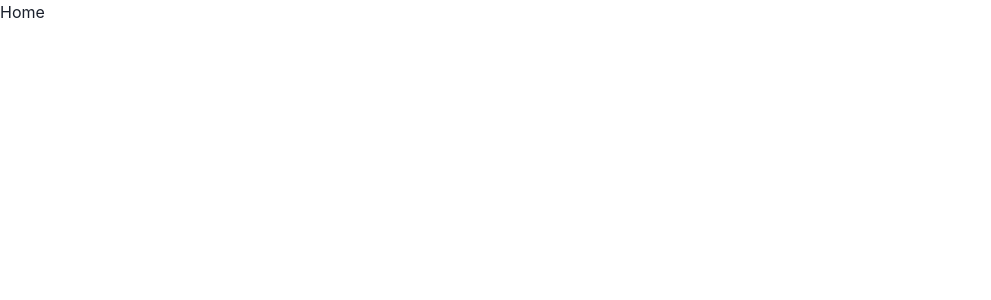
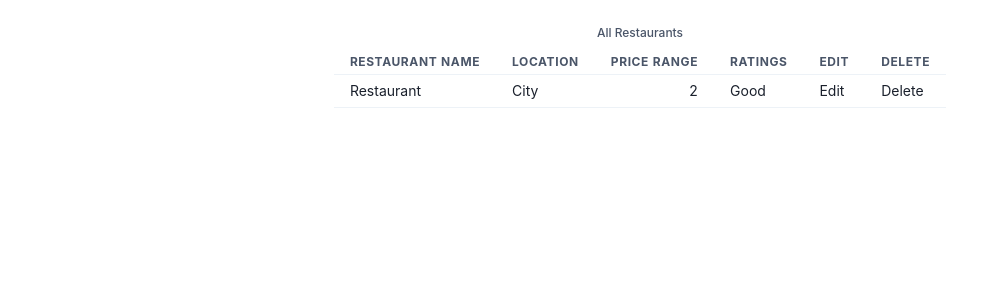
Before and after one commit to muhammadderic/yelp_clone--PERN-stack, a React (Create React App) app in the folder client/: page / in a window 1280 px wide. Shown: the top 300 px of the page, without its empty margins (0-991 px from the left). Built offline with nearby package versions, Linux system fonts and the light colour scheme.

Commit message:
Styling Home, addRestaurant, and detailRestaurant page

```diff
--- a/client/src/App.js
+++ /dev/null
@@ -1,28 +0,0 @@
-import {
-  createBrowserRouter,
-  RouterProvider,
-} from "react-router-dom";
-import Home from "./pages/Home";
-import AddRestaurant from "./pages/AddRestaurant";
-import DetailRestaurant from "./pages/DetailRestaurant";
-
-const router = createBrowserRouter([
-  {
-    path: "/",
-    element: <Home />,
-  },
-  {
-    path: "/add",
-    element: <AddRestaurant />,
-  },
-  {
-    path: "/update",
-    element: <DetailRestaurant />,
-  },
-]);
-
-function App() {
-  return <RouterProvider router={router} />;
-}
-
-export default App;
--- a/client/src/index.js
+++ b/client/src/index.js
@@ -1,13 +1,34 @@
 import React from 'react';
 import ReactDOM from 'react-dom/client';
-import App from './App';
 import { ChakraProvider } from '@chakra-ui/react'
+import {
+  createBrowserRouter,
+  RouterProvider,
+} from "react-router-dom";
+import Home from "./pages/Home";
+import AddRestaurant from "./pages/AddRestaurant";
+import DetailRestaurant from "./pages/DetailRestaurant";
+
+const router = createBrowserRouter([
+  {
+    path: "/",
+    element: <Home />,
+  },
+  {
+    path: "/add",
+    element: <AddRestaurant />,
+  },
+  {
+    path: "/update",
+    element: <DetailRestaurant />,
+  },
+]);
 
 const root = ReactDOM.createRoot(document.getElementById('root'));
 root.render(
   <React.StrictMode>
     <ChakraProvider>
-      <App />
+      <RouterProvider router={router} />
     </ChakraProvider>
   </React.StrictMode>
 );
--- a/client/src/pages/AddRestaurant.jsx
+++ b/client/src/pages/AddRestaurant.jsx
@@ -1,8 +1,41 @@
+import { Box, Button, Container, Flex, FormControl, FormLabel, Heading, Input, NumberDecrementStepper, NumberIncrementStepper, NumberInput, NumberInputField, NumberInputStepper } from "@chakra-ui/react";
+
 function AddRestaurant() {
   return (
-    <>
-      AddRestaurant
-    </>
+    <Container p={4}>
+      <Flex width="full" align="center" justifyContent="center">
+        <Box p={2}>
+          <Box textAlign="center">
+            <Heading>Add Restaurant</Heading>
+          </Box>
+          <Box my={4} textAlign="left">
+            <form>
+              <FormControl>
+                <FormLabel>Restaurant Name</FormLabel>
+                <Input type="text" placeholder="input restaurant name" />
+              </FormControl>
+              <FormControl mt={6}>
+                <FormLabel>Location</FormLabel>
+                <Input type="text" placeholder="input restaurant's location" />
+              </FormControl>
+              <FormControl mt={6}>
+                <FormLabel>Price Range</FormLabel>
+                <NumberInput defaultValue={5} min={1} max={5}>
+                  <NumberInputField />
+                  <NumberInputStepper>
+                    <NumberIncrementStepper />
+                    <NumberDecrementStepper />
+                  </NumberInputStepper>
+                </NumberInput>
+              </FormControl>
+              <Button width="full" mt={4} type="submit">
+                Add
+              </Button>
+            </form>
+          </Box>
+        </Box>
+      </Flex>
+    </Container>
   );
 }
 
--- a/client/src/pages/DetailRestaurant.jsx
+++ b/client/src/pages/DetailRestaurant.jsx
@@ -1,7 +1,36 @@
+import { Button, Card, CardBody, CardFooter, Heading, Image, Stack, Text } from "@chakra-ui/react";
+
 function DetailRestaurant() {
   return (
     <>
-      DetailRestaurant
+      <Card
+        direction={{ base: 'column', sm: 'row' }}
+        overflow='hidden'
+        variant='outline'
+      >
+        <Image
+          objectFit='cover'
+          maxW={{ base: '100%', sm: '200px' }}
+          src='https://picsum.photos/200'
+          alt='Caffe Latte'
+        />
+
+        <Stack>
+          <CardBody>
+            <Heading size='md'>Lorem, ipsum dolor.</Heading>
+
+            <Text py='2'>
+              Lorem ipsum dolor sit amet consectetur, adipisicing elit. Itaque vero ullam necessitatibus.
+            </Text>
+          </CardBody>
+
+          <CardFooter>
+            <Button variant='solid' colorScheme='blue'>
+              Review
+            </Button>
+          </CardFooter>
+        </Stack>
+      </Card>
     </>
   );
 }
--- a/client/src/pages/Home.jsx
+++ b/client/src/pages/Home.jsx
@@ -1,8 +1,37 @@
+import { Container, Flex, Table, TableCaption, TableContainer, Tbody, Td, Th, Thead, Tr } from "@chakra-ui/react";
+
 function Home() {
   return (
-    <>
-      Home
-    </>
+    <Container maxW='container.md'>
+      <Flex justify='center'>
+        <TableContainer>
+          <Table variant='simple' size="sm" >
+            <TableCaption
+              placement="top">All Restaurants</TableCaption>
+            <Thead>
+              <Tr>
+                <Th>Restaurant Name</Th>
+                <Th>Location</Th>
+                <Th>Price Range</Th>
+                <Th>Ratings</Th>
+                <Th>Edit</Th>
+                <Th>Delete</Th>
+              </Tr>
+            </Thead>
+            <Tbody>
+              <Tr>
+                <Td>Restaurant</Td>
+                <Td>City</Td>
+                <Td isNumeric>2</Td>
+                <Td >Good</Td>
+                <Td >Edit</Td>
+                <Td >Delete</Td>
+              </Tr>
+            </Tbody>
+          </Table>
+        </TableContainer>
+      </Flex>
+    </Container >
   );
 }
 
```
Also changed, not shown: client/src/components/Layout.jsx (added, +12 -0 lines), client/src/components/Navbar.jsx (added, +40 -0 lines), client/public/yelp.png (added).
